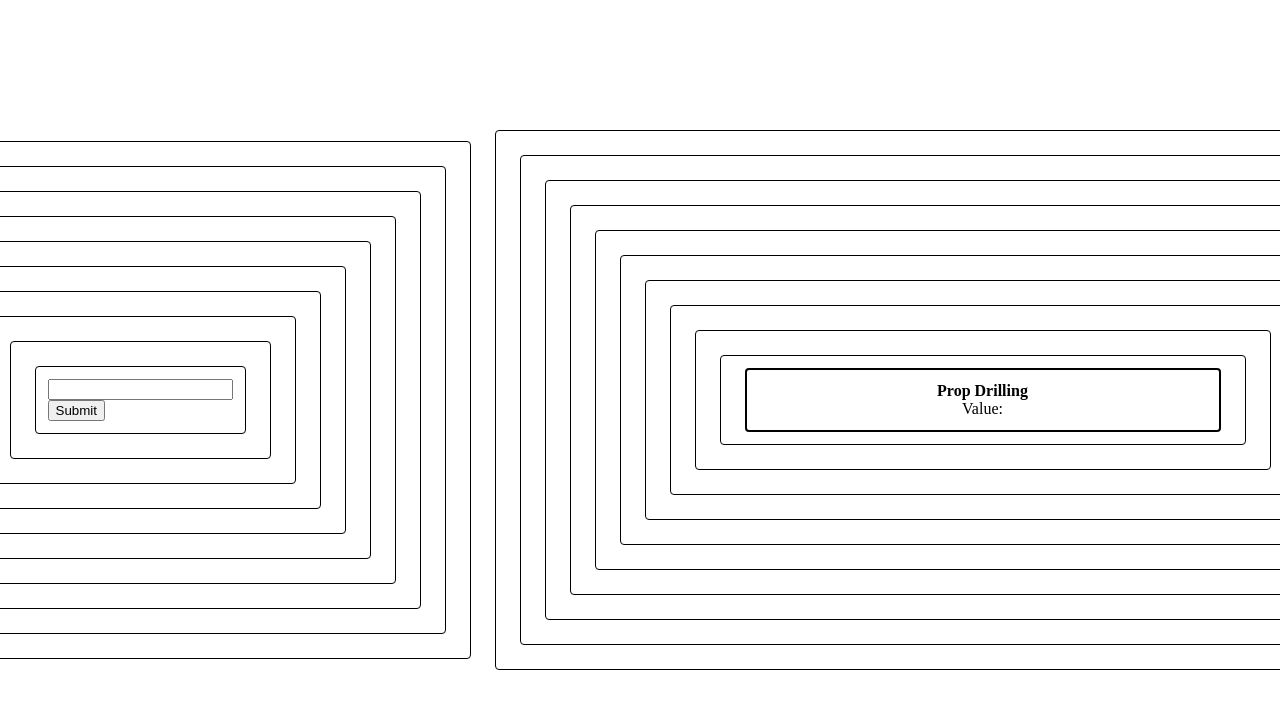
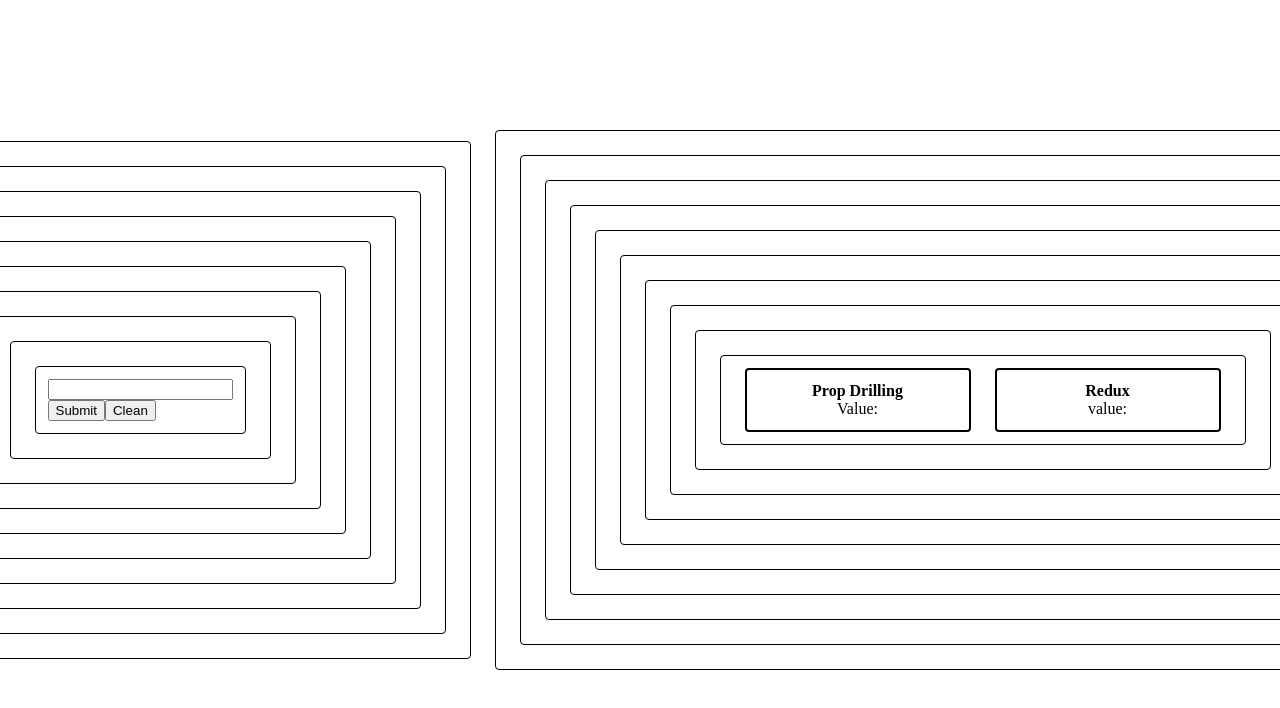
Before and after one commit to souzolliveira/react-redux-persist, a React (Create React App) app: page / in a window 1280 px wide. Shown: the top 708 px of the page. Built offline with nearby package versions, Linux system fonts and the light colour scheme.

Commit message:
feat: adding redux

```diff
--- a/src/components/LayerTen/LayerTen.js
+++ b/src/components/LayerTen/LayerTen.js
@@ -1,19 +1,38 @@
 import React from 'react';
+import { useDispatch, useSelector } from 'react-redux';
+import * as types from '../../redux/reducer/types';
 
 import '../styles.css';
 
 const LayerTen = ({ state, setState, side }) => {
+  const dispatch = useDispatch();
+  const { value } = useSelector(store => store.reducerExample);
+
   const handleSubmit = e => {
     e.preventDefault();
-    setState(e.target.newValue.value);
+    const newValue = e.target.newValue.value;
+    setState(newValue);
+    dispatch({
+      type: types.ADD_VALUE,
+      newValue,
+    });
+  };
+
+  const handleClean = () => {
+    dispatch({ type: types.CLEAN_VALUE });
+    setState(null);
+    document.getElementById('newValue').value = '';
   };
 
   const handleElement = s => {
     if (s === 'left') {
       return (
         <form className='' onSubmit={e => handleSubmit(e)}>
-          <input name='newValue' maxLength={5} />
+          <input name='newValue' id='newValue' maxLength={5} />
           <button type='submit'>Submit</button>
+          <button type='button' onClick={() => handleClean()}>
+            Clean
+          </button>
         </form>
       );
     }
@@ -24,6 +43,10 @@ const LayerTen = ({ state, setState, side }) => {
             <span>Prop Drilling</span>
             <span>Value: {state}</span>
           </div>
+          <div className='inputGroup'>
+            <span>Redux</span>
+            <span>value: {value}</span>
+          </div>
         </div>
       );
     }
--- /dev/null
+++ b/src/redux/reducer/reducer.js
@@ -0,0 +1,24 @@
+import * as types from './types';
+
+const initialState = {
+  value: null,
+};
+
+const reducer = (state = initialState, action) => {
+  switch (action.type) {
+    case types.ADD_VALUE:
+      return {
+        ...state,
+        value: action.newValue,
+      };
+    case types.CLEAN_VALUE:
+      return {
+        ...state,
+        value: null,
+      };
+    default:
+      return state;
+  }
+};
+
+export default reducer;
--- /dev/null
+++ b/src/redux/reducer/types.js
@@ -0,0 +1,2 @@
+export const ADD_VALUE = 'ADD_VALUE';
+export const CLEAN_VALUE = 'CLEAN_VALUE';
--- /dev/null
+++ b/src/redux/rootReducer.js
@@ -0,0 +1,8 @@
+import { combineReducers } from 'redux';
+import reducer from './reducer/reducer';
+
+const rootReducer = combineReducers({
+  reducerExample: reducer,
+});
+
+export default rootReducer;
--- /dev/null
+++ b/src/redux/store.js
@@ -0,0 +1,8 @@
+import { legacy_createStore as createStore } from 'redux';
+import { composeWithDevTools } from 'redux-devtools-extension';
+
+import rootReducer from './rootReducer';
+
+const store = createStore(rootReducer, composeWithDevTools());
+
+export { store };
--- a/src/views/App.js
+++ b/src/views/App.js
@@ -1,17 +1,21 @@
 import React, { useState } from 'react';
+import { Provider as ReduxProvider } from 'react-redux';
+import { store } from '../redux/store';
 
 import LayerOne from '../components/LayerOne/LayerOne';
 
 import '../index.css';
 
 const App = () => {
-  const [state, setState] = useState();
+  const [state, setState] = useState(null);
 
   return (
-    <div className='app'>
-      <LayerOne state={state} setState={setState} side='left' />
-      <LayerOne state={state} setState={setState} side='right' />
-    </div>
+    <ReduxProvider store={store}>
+      <div className='app'>
+        <LayerOne state={state} setState={setState} side='left' />
+        <LayerOne state={state} setState={setState} side='right' />
+      </div>
+    </ReduxProvider>
   );
 };
 
```
